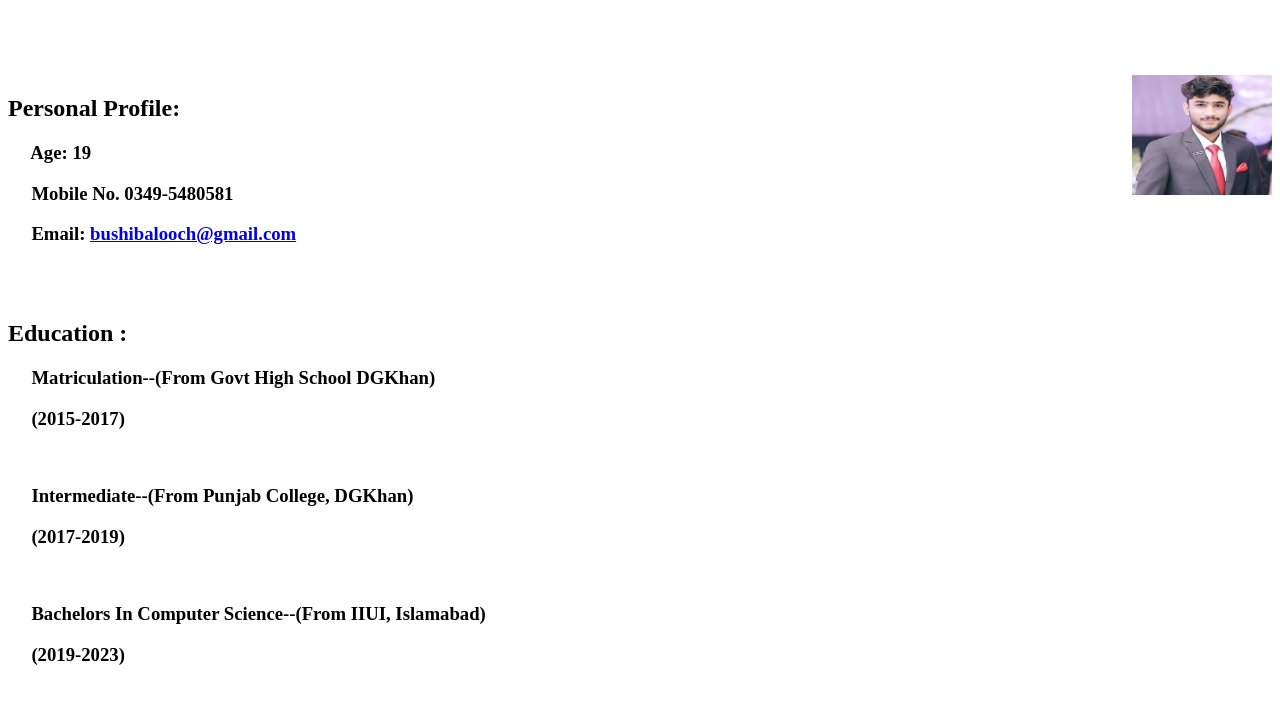
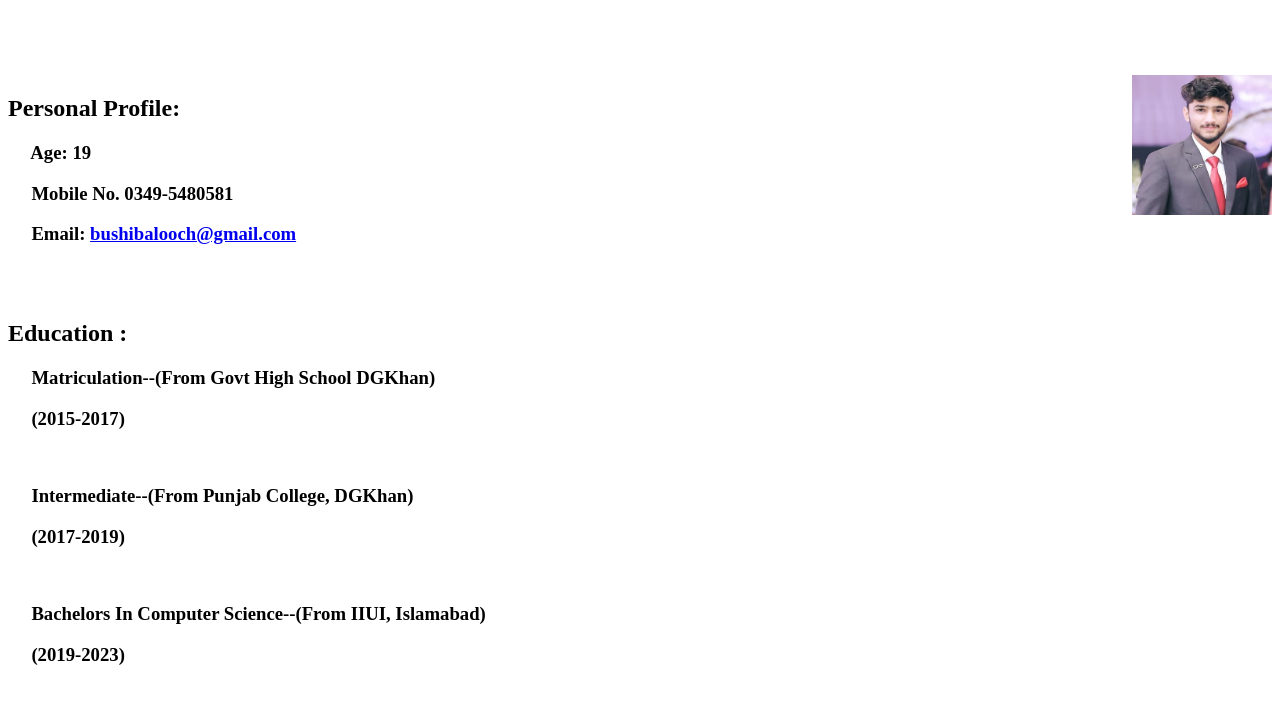
Before and after one commit to mubbasherahmad/mubbasher, a plain HTML site: page index.html in a window 1280 px wide. Shown: the part 55-775 px from the top of the page. Drawn offline with Linux system fonts and the light colour scheme.

Commit message:
Update index.html

```diff
--- a/index.html
+++ b/index.html
@@ -23,7 +23,7 @@
     <br>
     <br>
 
-    <img src="img.jpeg" align='right' width='140' height='120'> </img>
+    <img src="img.jpeg" align='right' width='140' height='140'> </img>
 
     <b>
         <h2>Personal Profile:</h2>
```
